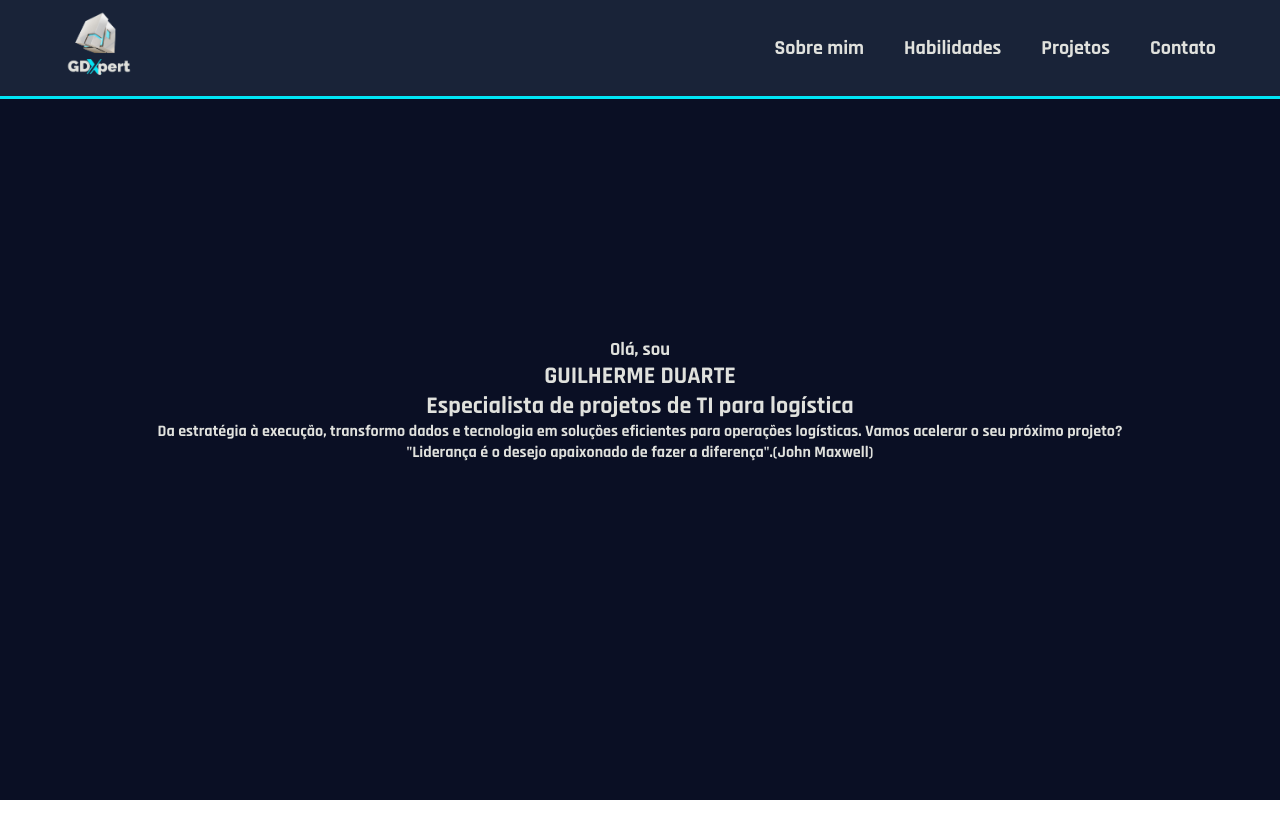
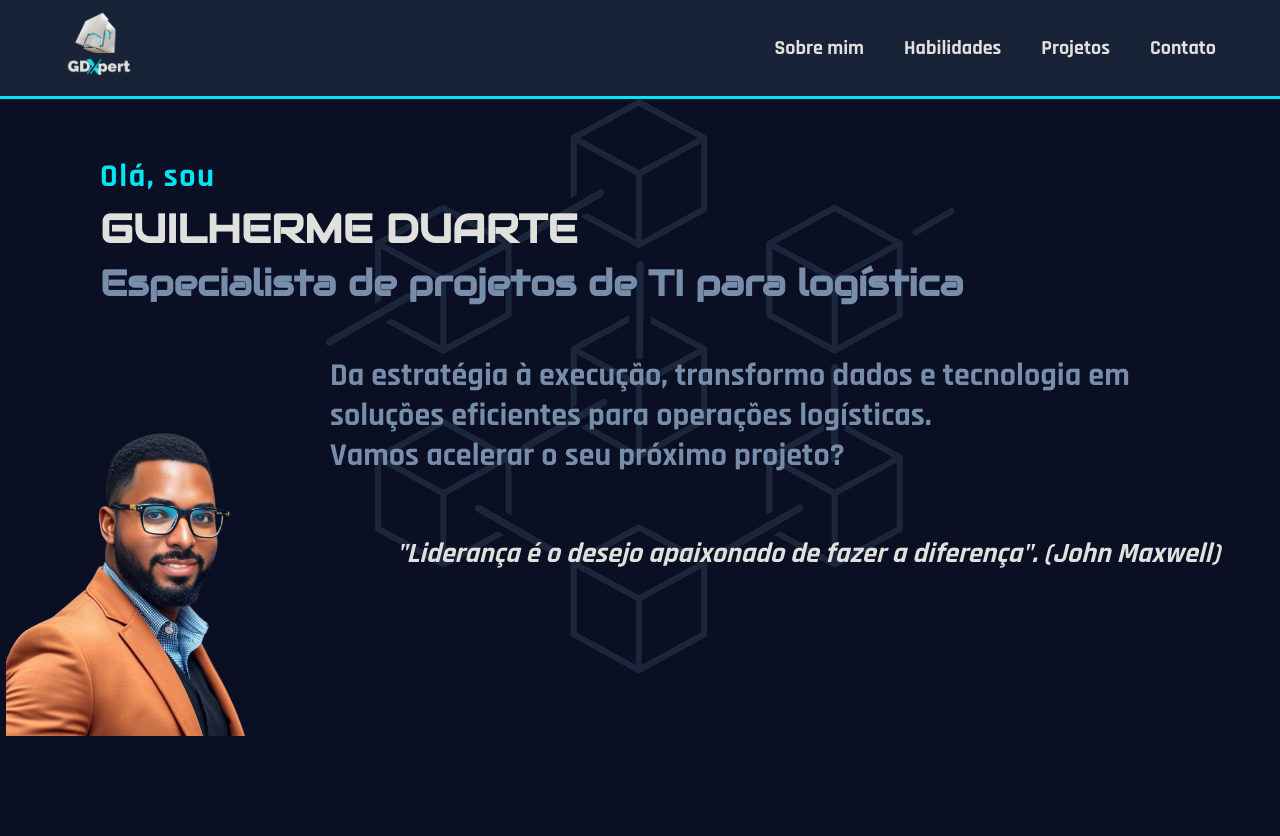
Before and after one commit to GuilhermeDuarte95/Portifolio, a React (Create React App) app: page / in a window 1280 px wide. Before the commit the page ends 800 px from the top, so only its background shows below. Built offline with nearby package versions, Linux system fonts and the light colour scheme.

Commit message:
[DESIGN] Estilizado a seção Hero conforme o Figma

```diff
--- a/src/App.css
+++ b/src/App.css
@@ -1,13 +1,12 @@
 .App {
-  text-align: center;
   background-color: #0A0F24;
+  align-items: flex-start;
+  flex-direction: column;
+  height: 100%; /* Garantir que a área da aplicação ocupe 100% da altura */
 }
 
-.content {
-  display: flex;
-  flex-direction: column;
-  align-items: center;
-  justify-content: center;
-  height: 100vh;
-  color: white;
+html, body {
+  height: 100%; /* Garantir que o corpo ocupe toda a altura */
+  margin: 0; /* Remover qualquer margem padrão */
+  background-color: #0A0F24; /* Cor de fundo */
 }
--- a/src/App.js
+++ b/src/App.js
@@ -1,12 +1,39 @@
+import React, { useState, useEffect } from 'react';
 import './App.css';
-import Navbar from './components/navbar/Navbar.js'
+import Navbar from './components/navbar/Navbar.js';
 import Hero from './components/hero/hero.js';
 
 function App() {
+  const [isNavbarVisible, setNavbarVisible] = useState(true); // Estado para controlar a visibilidade
+
+  useEffect(() => {
+    let lastScrollTop = 0;
+
+    // Função para controlar o comportamento da rolagem
+    const handleScroll = () => {
+      let currentScroll = window.pageYOffset || document.documentElement.scrollTop;
+
+      if (currentScroll > lastScrollTop) { // Se o usuário rolou para baixo
+        setNavbarVisible(false); // Esconde o navbar
+      } else { // Se o usuário rolou para cima
+        setNavbarVisible(true); // Exibe o navbar
+      }
+      lastScrollTop = currentScroll <= 0 ? 0 : currentScroll; // Previne valores negativos
+    };
+
+    // Adicionar o evento de rolagem
+    window.addEventListener('scroll', handleScroll);
+
+    // Remover o evento de rolagem ao desmontar o componente
+    return () => {
+      window.removeEventListener('scroll', handleScroll);
+    };
+  }, []); // O efeito roda apenas uma vez, no carregamento do componente
+
   return (
     <div className="App">
-      <Navbar />
-      <Hero/>
+      <Navbar isVisible={isNavbarVisible} />
+      <Hero />
     </div>
   );
 }
--- a/src/components/hero/hero.css
+++ b/src/components/hero/hero.css
@@ -1,10 +1,102 @@
+/* Hero Section */
 .hero {
-    height: 100vh;
+    height: calc(100vh - 100px); /* Ajusta a altura para o navbar fixo */
     display: flex;
     flex-direction: column;
-    justify-content: center;
-    align-items: center;
+    justify-content: flex-start; /* Alterado para "flex-start" para o conteúdo começar no topo */
+    align-items: flex-start;
     background-color: #0A0F24;
-    color: white;
-    text-align: center;
-  }
+    padding: 0 20px 0 20px; /* Removido o padding no topo */
+    padding-top: 120px; /* Espaço para o navbar */
+    margin-top: 36px; /* Remove o espaço extra do navbar */
+    background-image: url('../../assets/imgHero.png');
+    background-size: contain; /* Ajusta a imagem para caber dentro do container */
+    background-position: top center; /* Mantém a imagem no topo centralizada */
+    background-repeat: no-repeat;
+    z-index: 1; /* Garante que o conteúdo da hero fique atrás do navbar */
+    position: relative; /* Permite a posição do conteúdo absoluto dentro */
+}
+
+/* Imagem na parte inferior esquerda */
+.hero .bottom-left-img {
+    position: absolute;
+    bottom: 0; /* Distância da parte inferior, em % para ser responsivo */
+    left: 0.5%; /* Distância da parte esquerda, em % para ser responsivo */
+    width: 25vw; /* Ajuste a largura da imagem proporcional à largura da janela */
+    height: auto; /* Mantém a proporção da imagem */
+    max-width: 500px; /* Impõe um tamanho máximo para não ficar muito pequena */
+    z-index: 2; /* Garante que a imagem fique acima do fundo */
+}
+
+/* Estilo do texto inicial */
+.initial {
+    font-size: 2rem; /* Aproximadamente 32px convertido para rem */
+    letter-spacing: 0.1rem; /* Ajuste espaçamento entre as letras */
+    color: #00E6F6; /* Cor do texto */
+    margin-bottom: 6px;
+    margin-left: 80px; /* Maior espaçamento da esquerda */
+}
+
+/* Título principal */
+.title {
+    font-size: 2.5rem; /* Aproximadamente 40px convertido para rem */
+    font-weight: bold; /* Peso da fonte */
+    margin-bottom: 6px;
+    font-family: "Audiowide", serif;
+    margin-left: 80px; /* Maior espaçamento da esquerda */
+}
+
+/* Subtítulo */
+.subtitle {
+    font-size: 2.25rem; /* Aproximadamente 36px convertido para rem */
+    font-weight: bold;
+    color: #778DA9;
+    margin-bottom: 50px;
+    font-family: "Audiowide", serif;
+    margin-left: 80px; /* Maior espaçamento da esquerda */
+}
+
+/* Texto principal com quebra de linha */
+.text {
+    font-size: 2rem; /* Aproximadamente 32px convertido para rem */
+    line-height: 2.5rem; /* Altura da linha proporcional */
+    max-width: 800px;
+    margin-bottom: 50px;
+    color: #778DA9;
+    margin-left: 25%; /* Alinha quase no meio da tela, ajusta o valor conforme necessário */
+}
+
+/* Frase de impacto (catchphrase) */
+.catchphrase {
+    font-size: 1.75rem; /* Aproximadamente 28px convertido para rem */
+    font-style: italic;
+    margin-top: 10px;
+    margin-right: 40px; /* Espaçamento à direita */
+    align-self: flex-end; /* Garante que o texto vai para a direita */
+    z-index: 3; /* Garante que a frase de impacto esteja acima da imagem */
+}
+
+/* Ajustes para dispositivos móveis */
+@media (max-width: 768px) {
+    .hero {
+        padding: 0 10px;
+        padding-top: 80px; /* Menor padding-top em dispositivos móveis */
+    }
+
+    .title {
+        font-size: 2rem; /* Ajuste para telas menores */
+    }
+
+    .subtitle {
+        font-size: 1.5rem; /* Ajuste para telas menores */
+    }
+
+    .text {
+        font-size: 1rem; /* Ajuste para telas menores */
+        margin-left: 10%; /* Ajuste para dispositivos menores */
+    }
+
+    .catchphrase {
+        font-size: 0.9rem; /* Ajuste para telas menores */
+    }
+}
--- a/src/components/hero/hero.js
+++ b/src/components/hero/hero.js
@@ -1,15 +1,17 @@
 import React from "react";
 import "./hero.css";
 import content from "../../data/content";
+import Perfil from "../../assets/Perfil.png"
 
 const Hero = () => {
   return (
     <section className="hero">
-      <h3>{content.heroSection.initial}</h3>
-      <h1>{content.heroSection.title}</h1>
-      <h2>{content.heroSection.subtitle}</h2>
-      <p>{content.heroSection.text}</p>
-      <p>{content.heroSection.catchphrase}</p>
+        <img src={Perfil} alt="Perfil" class="bottom-left-img"></img>
+        <h3 className="initial">{content.heroSection.initial}</h3>
+        <h1 className="title">{content.heroSection.title}</h1>
+        <h2 className="subtitle">{content.heroSection.subtitle}</h2>
+        <p className="text" dangerouslySetInnerHTML={{ __html: content.heroSection.text }}></p>
+        <p className="catchphrase">{content.heroSection.catchphrase}</p>
     </section>
   );
 };
--- a/src/components/navbar/Navbar.css
+++ b/src/components/navbar/Navbar.css
@@ -1,15 +1,16 @@
 .header {
-    position: fixed;
+    position: fixed;  /* Para garantir que o navbar fique fixo no topo */
     top: 0;
     left: 0;
     width: 100%;
     padding: 10px 5%;
-    background: rgba(27, 38, 59, 0.9);
+    background: rgba(27, 38, 59, 0.9); /* Ajuste de opacidade */
     display: flex;
     justify-content: space-between;
     align-items: center;
-    z-index: 100;
+    z-index: 10; /* Isso garante que o navbar ficará acima do conteúdo da hero */
     border-bottom: 3px solid #00E6F6;
+    transition: opacity 0.3s ease; /* Para a transição suave de opacidade */
   }
 
   .header img {
@@ -40,3 +41,10 @@
   .navbar a:hover::before {
     width: 100%;
   }
+
+  /* Classe para esconder o navbar */
+  .hidden-navbar {
+    opacity: 0;
+    visibility: hidden;
+    pointer-events: none; /* Impede interações com o navbar quando invisível */
+  }
--- a/src/components/navbar/Navbar.js
+++ b/src/components/navbar/Navbar.js
@@ -1,10 +1,10 @@
-import React from 'react'
-import './Navbar.css'
+import React from 'react';
+import './Navbar.css';
 import Logo from '../../assets/logo.png';
 
-const Navbar = () => {
+const Navbar = ({ isVisible }) => {
   return (
-        <header className='header'>
+    <header className={`header ${isVisible ? '' : 'hidden-navbar'}`}>
       <a href="/" className='logo'>
         <img src={Logo} alt="Logo" />
       </a>
@@ -15,7 +15,7 @@ const Navbar = () => {
         <a href="/">Contato</a>
       </nav>
     </header>
-    )
-}
+  );
+};
 
-export default Navbar
+export default Navbar;
--- a/src/data/content.js
+++ b/src/data/content.js
@@ -3,8 +3,8 @@ const content = {
         initial: 'Olá, sou',
         title: 'GUILHERME DUARTE',
         subtitle: 'Especialista de projetos de TI para logística',
-        text: 'Da estratégia à execução, transformo dados e tecnologia em soluções eficientes para operações logísticas. \n Vamos acelerar o seu próximo projeto?',
-        catchphrase: '"Liderança é o desejo apaixonado de fazer a diferença".(John Maxwell)',
+        text: 'Da estratégia à execução, transformo dados e tecnologia em soluções eficientes para operações logísticas. <br />Vamos acelerar o seu próximo projeto?',
+        catchphrase: '"Liderança é o desejo apaixonado de fazer a diferença". (John Maxwell)',
         buttonTextCv: 'Baixar CV',
         buttonTextLinkedin: 'Conectar no Linkedin',
         buttonTextContato: 'Entre em contato',
```
Also changed, not shown: src/assets/Perfil.png (added), src/assets/imgHero.png (added). Lines whose indentation alone changed are shown as unchanged.
